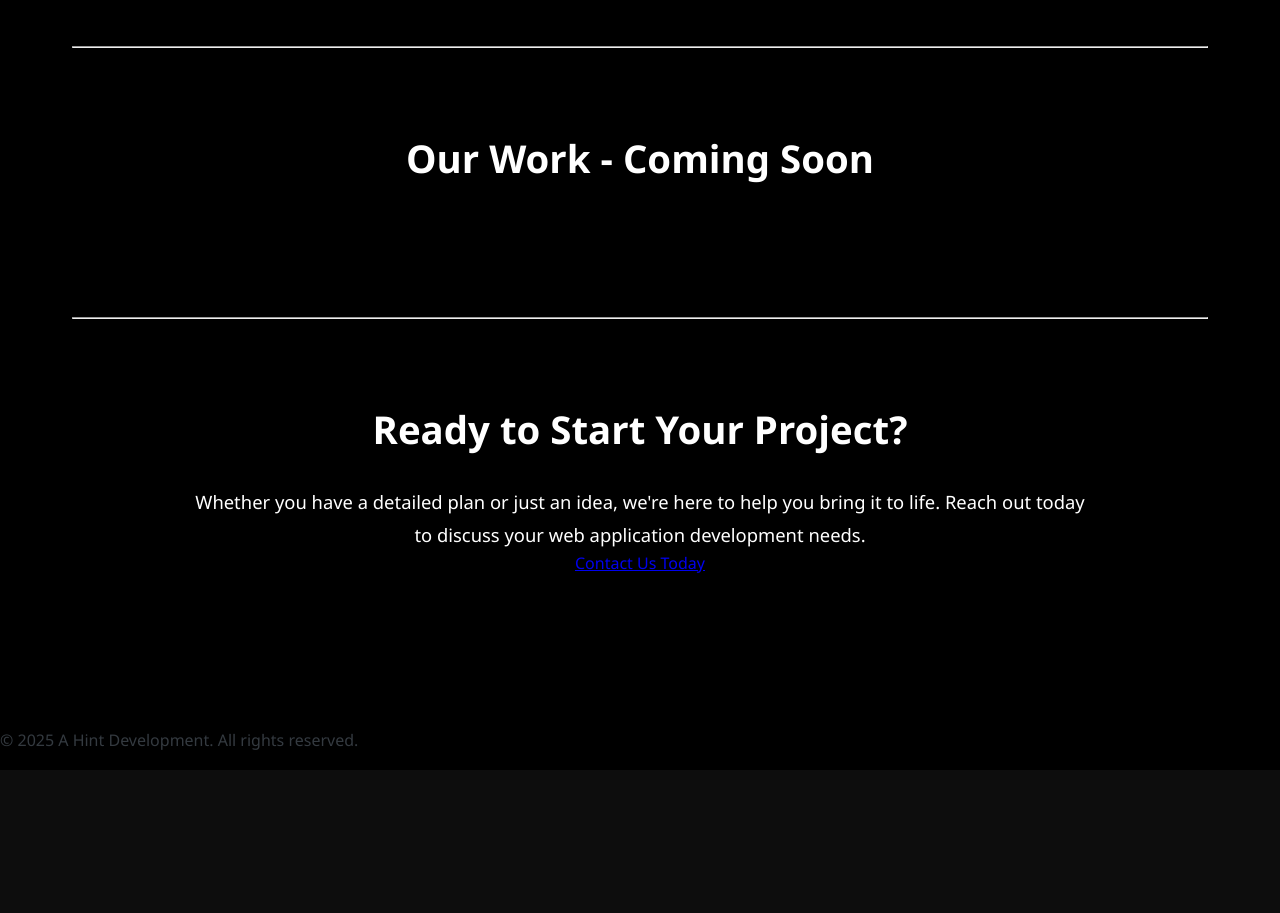
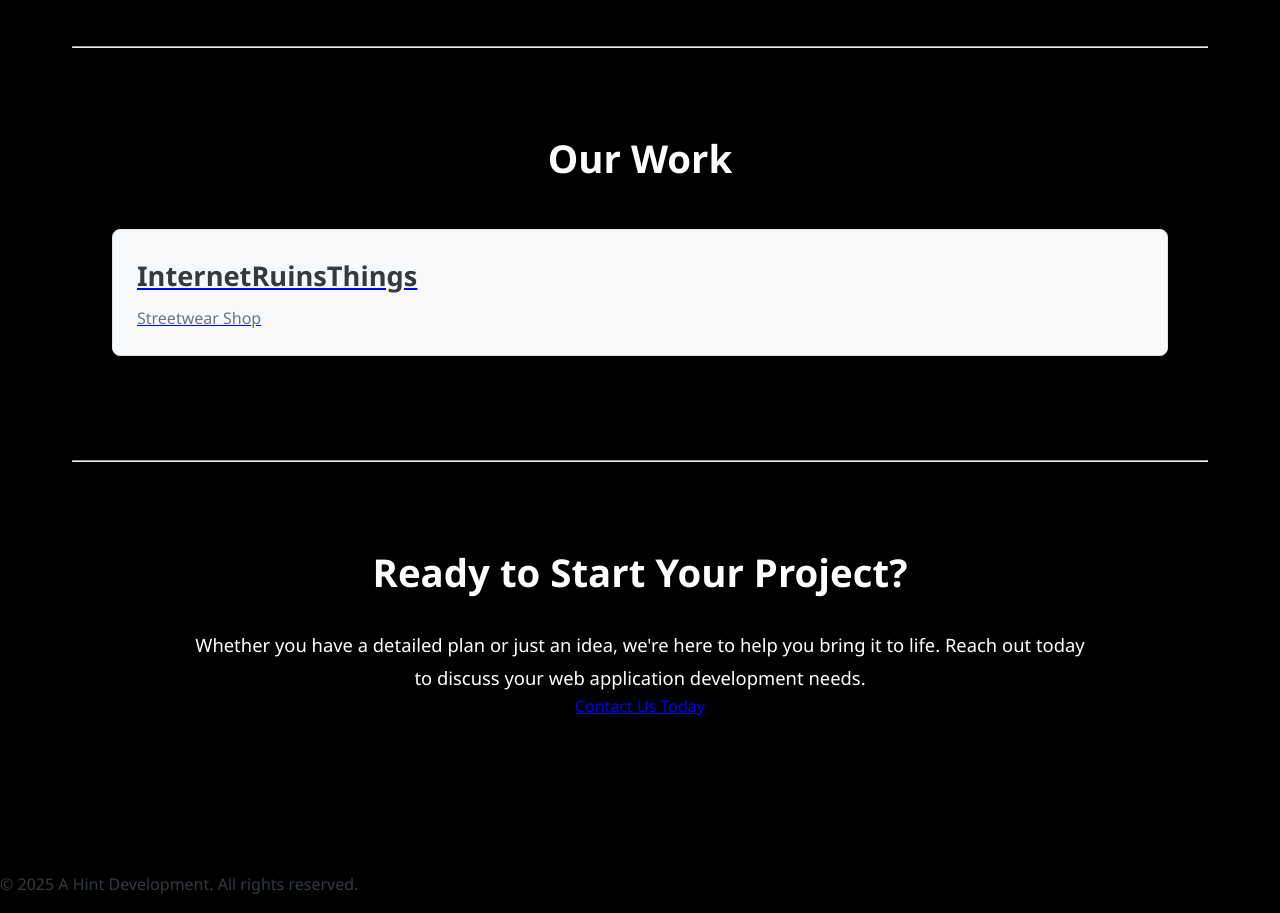
Before and after one commit to ahint01/portfolio, a React (Create React App) app: page /#/ in a window 1280 px wide. Shown: the part 620-1533 px from the top of the page. Before the commit the page ends 1390 px from the top, so only its background shows below. Built offline with nearby package versions, Linux system fonts and the light colour scheme.

Commit message:
update project section

```diff
--- a/src/Portfolio.css
+++ b/src/Portfolio.css
@@ -5,7 +5,7 @@ body {
     sans-serif;
   -webkit-font-smoothing: antialiased;
   -moz-osx-font-smoothing: grayscale;
-  background-color: #0d0d0d; /* Overall dark background */
+  background-color: #000000; /* Overall dark background */
   color: #fff; /* Default text color */
 }
 
--- a/src/components/Section.tsx
+++ b/src/components/Section.tsx
@@ -4,7 +4,7 @@ import ProjectItem from '../components/ProjectItem';
 
 interface SectionProps {
   title: string;
-  items: { title: string; description: string; }[];
+  items: { title: string; description: string; link?: string}[];
 }
 
 const Section: React.FC<SectionProps> = ({ title, items }) => {
@@ -13,7 +13,7 @@ const Section: React.FC<SectionProps> = ({ title, items }) => {
       <h2 className={styles.sectionTitle}>{title}</h2>
       <div className={styles.itemsContainer}>
         {items.map((item, index) => (
-          <ProjectItem key={index} title={item.title} description={item.description} />
+          <ProjectItem key={index} title={item.title} description={item.description} link={item.link} />
         ))}
       </div>
     </section>
--- a/src/pages/Home.tsx
+++ b/src/pages/Home.tsx
@@ -3,30 +3,14 @@ import styles from '../styles/Home.module.css';
 import Navbar from '../components/Navbar';
 
 const Home: React.FC = () => {
-  // Replace with your actual project data
-  /*const projects = [
+  const projects = [
     {
       id: 1,
-      name: 'Project Alpha',
-      description: 'Developed a responsive e-commerce platform with secure payment integration.',
-      imageUrl: '/images/project-alpha.jpg', // Add your project image paths
-      link: 'https://www.projectalpha.com', // Optional: link to live project or case study
+      name: 'InternetRuinsThings',
+      description: 'Streetwear Shop',
+      link: 'https://internetruinsthings.net',
     },
-    {
-      id: 2,
-      name: 'Project Beta',
-      description: 'Built a custom CRM system to streamline client management and lead tracking.',
-      imageUrl: '/images/project-beta.jpg',
-      link: 'https://www.projectbeta.com',
-    },
-    {
-      id: 3,
-      name: 'Project Gamma',
-      description: 'Created an interactive data visualization tool for real-time analytics.',
-      imageUrl: '/images/project-gamma.jpg',
-      link: 'https://www.projectgamma.com',
-    },
-  ];*/
+  ];
 
   return (
     <div className={styles.container}>
@@ -46,21 +30,21 @@ const Home: React.FC = () => {
 
         <hr />
         <section className={styles.projectsSection}>
-          <h2>Our Work - Coming Soon</h2>
-         {/*} <div className={styles.projectGrid}>
+          <h2>Our Work</h2>
+          <div className={styles.projectGrid}>
             {projects.map((project) => (
-              <div key={project.id} className={styles.projectCard}>
-                <img src={project.imageUrl} alt={project.name} className={styles.projectImage} />
+              <a
+                key={project.id}
+                href={project.link}
+                target="_blank"
+                rel="noopener noreferrer"
+                className={styles.projectCard}
+              >
                 <h3>{project.name}</h3>
                 <p>{project.description}</p>
-                {project.link && (
-                  <a href={project.link} target="_blank" rel="noopener noreferrer" className={styles.projectLink}>
-                    View Project
-                  </a>
-                )}
-              </div>
+              </a>
             ))}
-          </div> */}
+          </div>
         </section>
 
         <hr />
--- a/src/pages/Portfolio.tsx
+++ b/src/pages/Portfolio.tsx
@@ -5,12 +5,14 @@ import Section from '../components/Section';
 import Navbar from '../components/Navbar';
 
 function Portfolio() {
+  const upcomingProjects = [
+    { title: 'Capper Connect', description: 'Connecting you to the top handicappers' },
+    { title: 'Superb Barbershop', description: 'Finest cuts in the city' },
+  ];
+
   const currentProjects = [
-    { title: 'Capper Connect', description: 'Connecting you to the top handicappers' },
-    { title: 'InternetRuinsThings', description: 'Streetwear Shop' },
-    { title: 'Superb Barbershop', description: 'Finest cuts in the city' },
-    { title: 'QuickDocs', description: 'No printer? No problem' },
-  ];
+    { title: 'InternetRuinsThings', description: 'Streetwear Shop', link: 'https://www.internetruinsthings.net' }
+  ]
 
   const freelanceWork = [
     { title: 'A Hint Devleopment', description: 'Secure, high-performance web applications' },
@@ -22,7 +24,8 @@ function Portfolio() {
       <Navbar />
       <Header />
       <main className="main-content">
-        <Section title="Coming Soon" items={currentProjects} />
+        <Section title="Coming Soon" items={upcomingProjects} />
+        <Section title="Projects" items={currentProjects} />
         <Section title="Startups" items={freelanceWork} />
       </main>
     </div>
```
